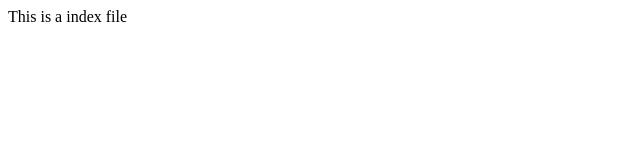
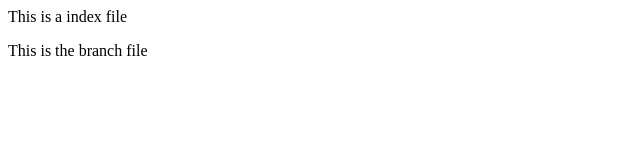
Before and after one commit to kajalpruthi30/zlearn, a plain HTML site: page index.html in a window 1280 px wide. Shown: the whole page, without its empty margins (0-640 px from the left). Drawn offline with Linux system fonts and the light colour scheme.

Commit message:
1-branch file

```diff
--- a/index.html
+++ b/index.html
@@ -1 +1,2 @@
 <p>This is a index file</p>
+<p>This is the branch file</p>
```
